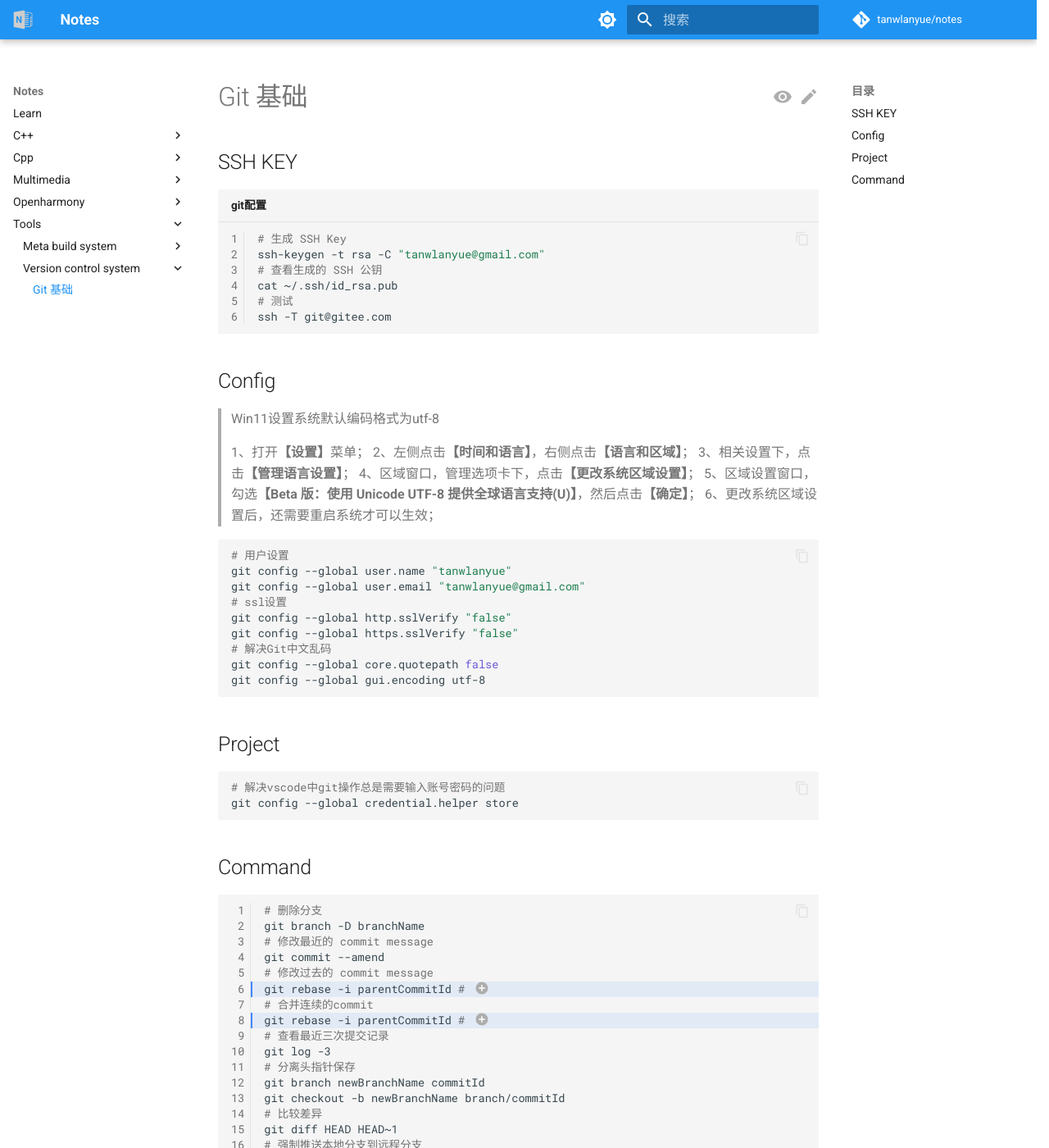
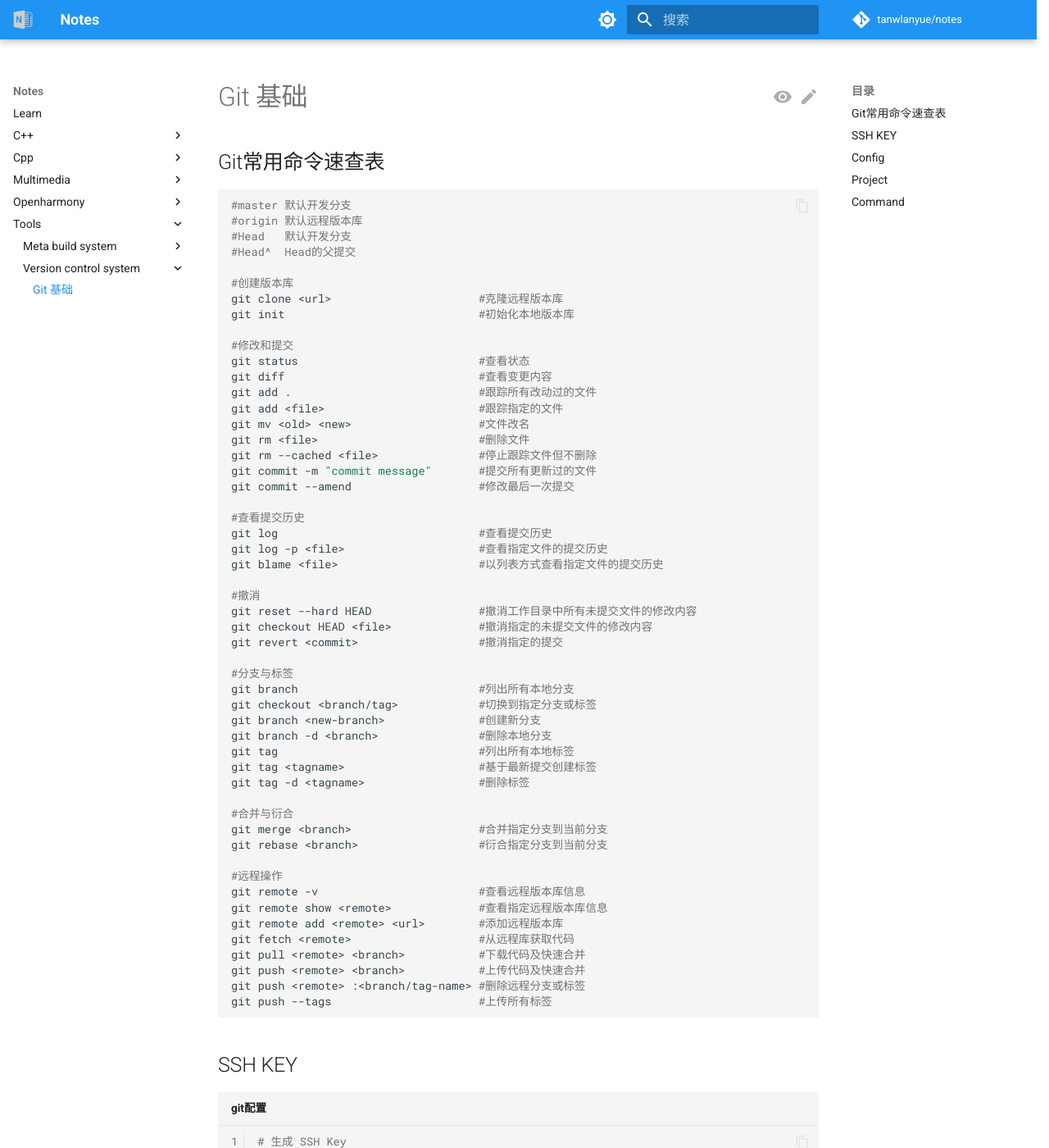
Before and after one commit to tanwlanyue/notes, an MkDocs documentation site: the page built from docs/tools/version-control-system/git.md, in a window 1280 px wide and 1400 px high. Shown: the whole window at 82% size. Built offline with MkDocs 1.6.1 and Material for MkDocs 9.7.7, drawn with Linux system fonts in a browser that asks for light colours; comment, search, counter and statistics services are not loaded; some of the changed text lies outside the part shown.

Commit message:
update git

````diff
--- a/docs/tools/version-control-system/git.md
+++ b/docs/tools/version-control-system/git.md
@@ -6,6 +6,62 @@ tags:
   - git
 ---
 
+## Git常用命令速查表
+
+```shell
+#master 默认开发分支
+#origin 默认远程版本库
+#Head   默认开发分支
+#Head^  Head的父提交
+
+#创建版本库
+git clone <url>                      #克隆远程版本库
+git init                             #初始化本地版本库
+
+#修改和提交
+git status                           #查看状态
+git diff                             #查看变更内容
+git add .                            #跟踪所有改动过的文件
+git add <file>                       #跟踪指定的文件
+git mv <old> <new>                   #文件改名
+git rm <file>                        #删除文件
+git rm --cached <file>               #停止跟踪文件但不删除
+git commit -m "commit message"       #提交所有更新过的文件
+git commit --amend                   #修改最后一次提交
+
+#查看提交历史
+git log                              #查看提交历史
+git log -p <file>                    #查看指定文件的提交历史
+git blame <file>                     #以列表方式查看指定文件的提交历史
+
+#撤消
+git reset --hard HEAD                #撤消工作目录中所有未提交文件的修改内容
+git checkout HEAD <file>             #撤消指定的未提交文件的修改内容
+git revert <commit>                  #撤消指定的提交
+
+#分支与标签
+git branch                           #列出所有本地分支
+git checkout <branch/tag>            #切换到指定分支或标签
+git branch <new-branch>              #创建新分支
+git branch -d <branch>               #删除本地分支
+git tag                              #列出所有本地标签
+git tag <tagname>                    #基于最新提交创建标签
+git tag -d <tagname>                 #删除标签
+
+#合并与衍合
+git merge <branch>                   #合并指定分支到当前分支
+git rebase <branch>                  #衍合指定分支到当前分支
+
+#远程操作
+git remote -v                        #查看远程版本库信息
+git remote show <remote>             #查看指定远程版本库信息
+git remote add <remote> <url>        #添加远程版本库
+git fetch <remote>                   #从远程库获取代码
+git pull <remote> <branch>           #下载代码及快速合并
+git push <remote> <branch>           #上传代码及快速合并
+git push <remote> :<branch/tag-name> #删除远程分支或标签
+git push --tags                      #上传所有标签
+```
 
 ## SSH KEY
 
@@ -39,6 +95,9 @@ git config --global https.sslVerify "false"
 # 解决Git中文乱码
 git config --global core.quotepath false
 git config --global gui.encoding utf-8
+# 代理配置
+git config --global http.proxy http://127.0.0.1:7890
+git config --global https.proxy http://127.0.0.1:7890
 ```
 
 ## Project
````
